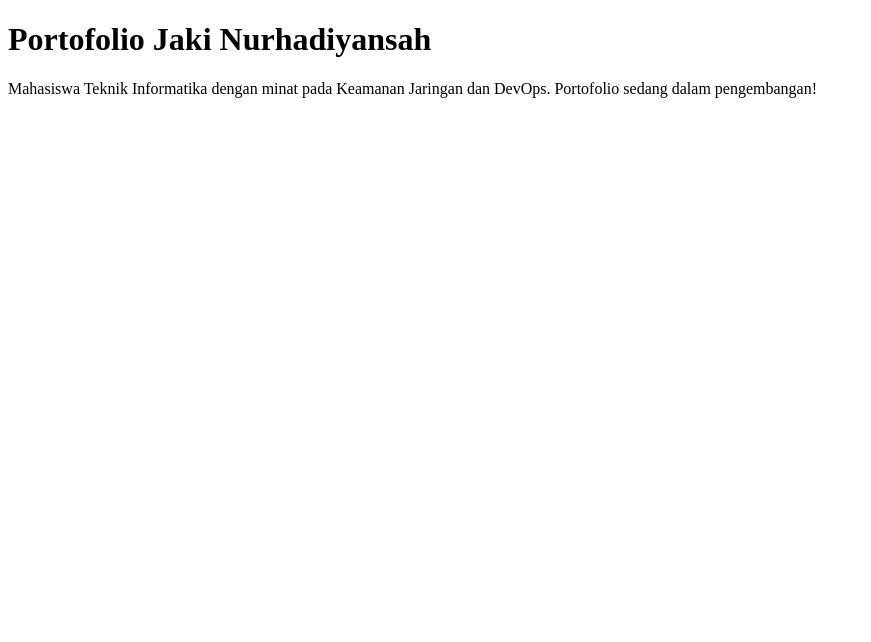
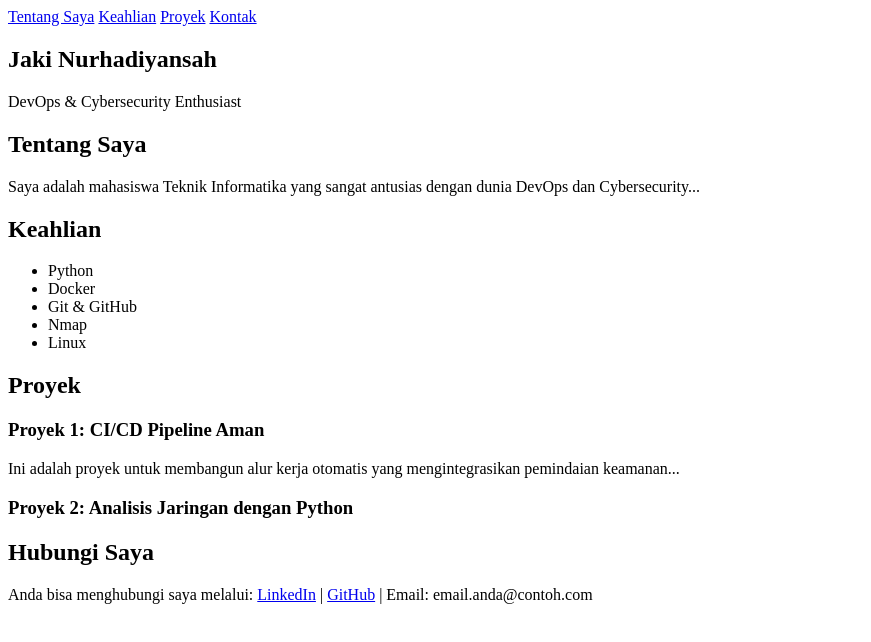
Before and after one commit to Jackynur/Jackynur.github.io, a plain HTML site: page index.html in a window 1280 px wide. Shown: the whole page, without its empty margins (0-871 px from the left). Drawn offline with Linux system fonts and the light colour scheme.

Commit message:
Update index.html

```diff
--- a/index.html
+++ b/index.html
@@ -1,10 +1,71 @@
 <!DOCTYPE html>
-<html>
+<html lang="id">
 <head>
+    <meta charset="UTF-8">
+    <meta name="viewport" content="width=device-width, initial-scale=1.0">
     <title>Portofolio - Jaki Nurhadiyansah</title>
 </head>
 <body>
-    <h1>Portofolio Jaki Nurhadiyansah</h1>
-    <p>Mahasiswa Teknik Informatika dengan minat pada Keamanan Jaringan dan DevOps. Portofolio sedang dalam pengembangan!</p>
+
+    <header>
+        <nav>
+            <a href="#tentang">Tentang Saya</a>
+            <a href="#keahlian">Keahlian</a>
+            <a href="#proyek">Proyek</a>
+            <a href="#kontak">Kontak</a>
+        </nav>
+    </header>
+
+    <main>
+        <section id="hero">
+            <h1>Jaki Nurhadiyansah</h1>
+            <p>DevOps & Cybersecurity Enthusiast</p>
+        </section>
+
+        <section id="tentang">
+            <h2>Tentang Saya</h2>
+            <p>
+                Saya adalah mahasiswa Teknik Informatika yang sangat antusias dengan dunia DevOps dan Cybersecurity...
+            </p>
+        </section>
+
+        <section id="keahlian">
+            <h2>Keahlian</h2>
+            <ul>
+                <li>Python</li>
+                <li>Docker</li>
+                <li>Git & GitHub</li>
+                <li>Nmap</li>
+                <li>Linux</li>
+            </ul>
+        </section>
+
+        <section id="proyek">
+            <h2>Proyek</h2>
+            <article>
+                <h3>Proyek 1: CI/CD Pipeline Aman</h3>
+                <p>
+                    Ini adalah proyek untuk membangun alur kerja otomatis yang mengintegrasikan pemindaian keamanan...
+                </p>
+            </article>
+            <article>
+                <h3>Proyek 2: Analisis Jaringan dengan Python</h3>
+                <p>
+                    </p>
+            </article>
+        </section>
+
+    </main>
+
+    <footer id="kontak">
+        <h2>Hubungi Saya</h2>
+        <p>
+            Anda bisa menghubungi saya melalui:
+            <a href="URL_LINKEDIN_ANDA">LinkedIn</a> |
+            <a href="https://github.com/Jackynur">GitHub</a> |
+            Email: email.anda@contoh.com
+        </p>
+    </footer>
+
 </body>
 </html>
```
